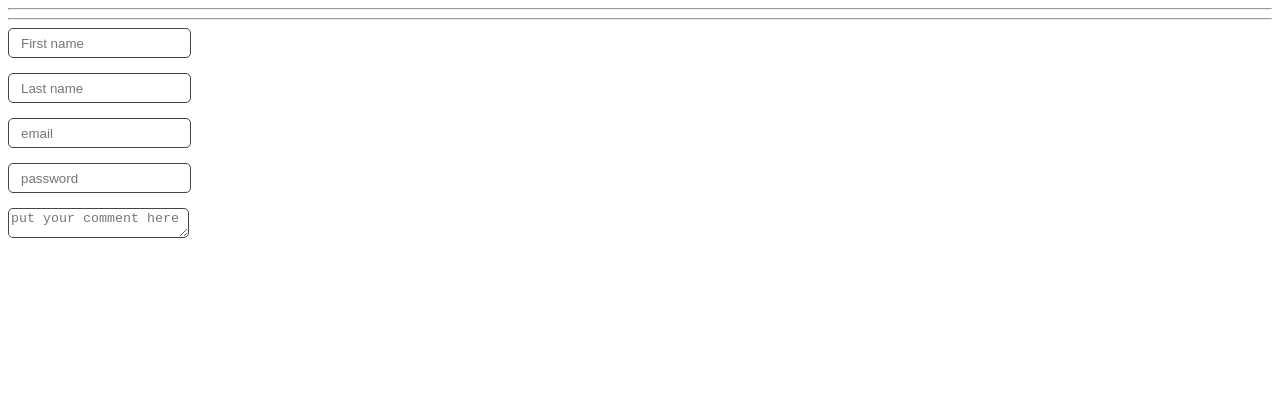
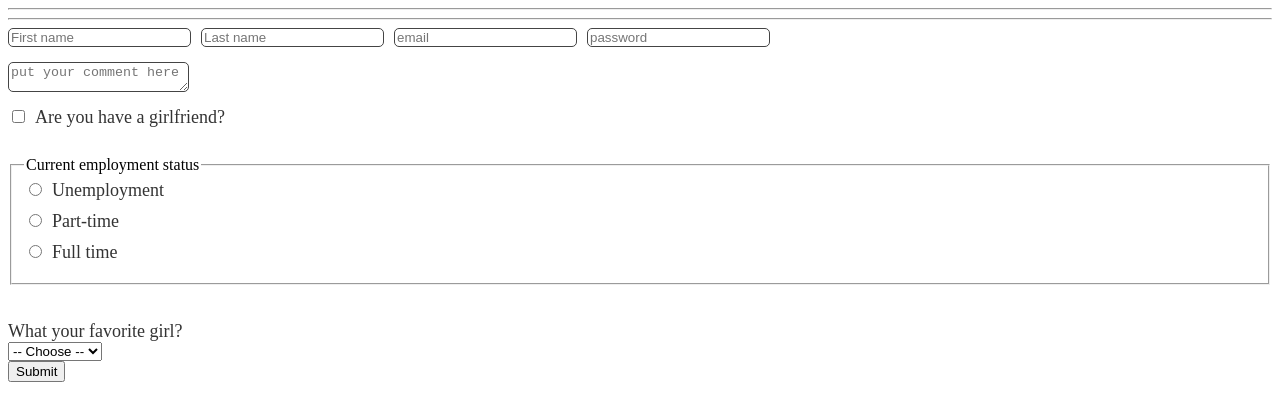
Before and after one commit to KingWahid/Learn-react-basic, a React (Vite) app: page / in a window 1280 px wide. Shown: the top 420 px of the page. Built offline with nearby package versions, Linux system fonts and the light colour scheme.

Commit message:
Learn input text, textarea, checkbox, selected, radio in react

```diff
--- a/src/BasicPraktik/Form/Form.jsx
+++ b/src/BasicPraktik/Form/Form.jsx
@@ -6,21 +6,31 @@ export default function Form() {
         lastname: "",
         email: "",
         password: "",
-        comment: ""
+        comment: "",
+        isSingle: true,
+        employment: "",
+        favGirl: ""
     })
-    console.log(dataform)
+    console.log(dataform.favGirl)
     function handleChange(event){
+
+        const {name, value, type, checked} = event.target
         setDataForm(prevData => {
             return {
                 ...prevData,
-                [event.target.name]: event.target.value
+                [name]: type === "checkbox" ? checked : value
             }
         })
+    }
+    function handleSubmit(event){
+        // prevent page refresh and html change
+        event.preventDefault()
+        console.log(dataform)
     }
 
   return (
 
-        <form className='form'>
+        <form onSubmit={handleSubmit}>
             <input
                 type="text"
                 placeholder='First name'
@@ -49,12 +59,81 @@ export default function Form() {
                 name="password"
                 value={dataform.password}
             />
+
             <textarea
                 value={dataform.comment}
                 onChange={handleChange}
                 name="comment"
                 placeholder='put your comment here'
             />
+            <input
+                type='checkbox'
+                id='check'
+                name='isSingle'
+                onChange={handleChange}
+                value={dataform.isSingle}
+            />
+            <label htmlFor='check'>Are you have a girlfriend?</label>
+            <br />
+            <br />
+            <fieldset>
+                <legend>Current employment status</legend>
+                <input
+                    name="employment"
+                    type="radio"
+                    id="unemployment"
+                    value="unemployment"
+                    onChange={handleChange}
+                    checked={dataform.employment === "unemployment"}
+                />
+                <label htmlFor="unemployment">Unemployment</label>
+                <br />
+
+
+                <input
+                    name="employment"
+                    type="radio"
+                    id="parttime"
+                    value="parttime"
+                    onChange={handleChange}
+                    checked={dataform.employment === "parttime"}
+                />
+                <label htmlFor="parttime">Part-time</label>
+                <br />
+
+
+                <input
+                    name="employment"
+                    type="radio"
+                    id="fulltime"
+                    value="fulltime"
+                    onChange={handleChange}
+                    checked={dataform.employment === "fulltime"}
+                />
+
+                <label htmlFor="fulltime">Full time</label>
+                <br />
+            </fieldset>
+                <br />
+                <br />
+
+            <label htmlFor="favGirl">What your favorite girl?</label>
+            <br/>
+            <select
+                id="favGirl"
+                value={dataform.favGirl}
+                name="favGirl"
+                onChange={handleChange}
+            >
+                <option value="">-- Choose --</option>
+                <option value="asian">Asian</option>
+                <option value="american">American</option>
+                <option value="african">African</option>
+                <option value="latin">Latin</option>
+                <option value="arabian">Arabian</option>
+            </select>
+            <br/>
+            <button>Submit</button>
         </form>
 
 
--- a/src/BasicPraktik/Form/form.css
+++ b/src/BasicPraktik/Form/form.css
@@ -8,12 +8,11 @@
 
 
 input{
-    display: block;
+    display: inline;
     margin-bottom: 15px;
-    height: 30px;
+    margin-right: 10px;
     border: 1px solid #444;
     border-radius: 5px;
-    text-indent: 10px;
 }
 
 textarea{
@@ -24,3 +23,10 @@ textarea{
     border-radius: 5px;
 
 }
+
+label {
+    font-size: 18px;
+    color: #333;
+    margin: 0;
+    text-align: right;
+   }
```
